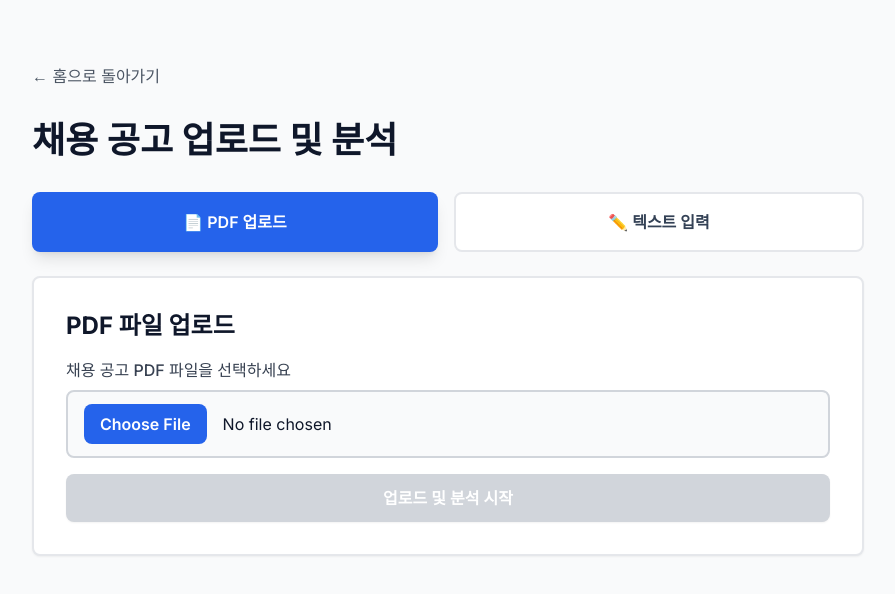
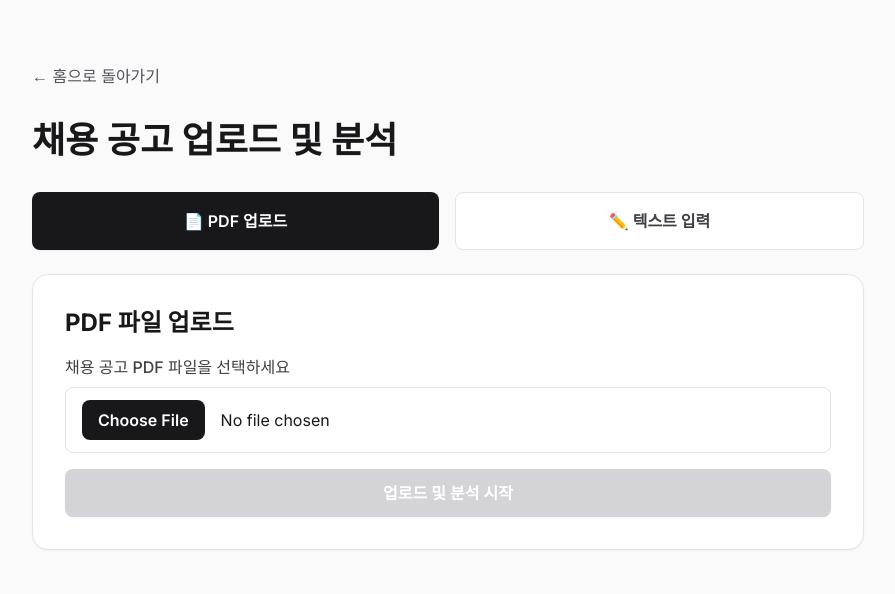
Before and after one commit to SunWoo1213/AIService2_6, a Next.js app: page /job-postings/upload in a window 1280 px wide. Shown: the top 594 px of the page, without its empty margins (192-1087 px from the left). Built offline with nearby package versions, Linux system fonts and the light colour scheme; no server answers; sample sign-in values are in the browser's storage.

Commit message:
refactor: 채용공고 업로드 페이지 모던 SaaS 스타일로 업데이트

```diff
--- a/app/job-postings/upload/page.tsx
+++ b/app/job-postings/upload/page.tsx
@@ -108,18 +108,18 @@ export default function UploadJobPostingPage() {
   };
 
   return (
-    <div className="min-h-screen bg-gray-50">
-      <div className="max-w-4xl mx-auto px-8 py-16">
+    <div className="min-h-screen bg-zinc-50">
+      <div className="max-w-4xl mx-auto px-8 py-16 animate-fade-in">
         <div className="mb-8">
           <button
             onClick={() => router.push('/')}
-            className="text-gray-600 hover:text-gray-900 transition-colors"
+            className="text-zinc-600 hover:text-zinc-900 transition-colors"
           >
             ← 홈으로 돌아가기
           </button>
         </div>
 
-        <h1 className="text-4xl font-bold mb-8 text-slate-900">채용 공고 업로드 및 분석</h1>
+        <h1 className="text-4xl font-bold mb-8 text-zinc-900">채용 공고 업로드 및 분석</h1>
 
         {/* 입력 방식 선택 탭 */}
         <div className="mb-8">
@@ -131,8 +131,8 @@ export default function UploadJobPostingPage() {
               }}
               className={`flex-1 px-6 py-4 rounded-lg font-semibold transition-all ${
                 inputMode === 'pdf'
-                  ? 'bg-blue-600 text-white shadow-lg'
-                  : 'bg-white text-slate-700 border-2 border-gray-200 hover:border-blue-400 hover:bg-blue-50'
+                  ? 'bg-zinc-900 text-white shadow-sm'
+                  : 'bg-white text-zinc-700 border border-zinc-200 hover:bg-zinc-50'
               }`}
             >
               📄 PDF 업로드
@@ -144,8 +144,8 @@ export default function UploadJobPostingPage() {
               }}
               className={`flex-1 px-6 py-4 rounded-lg font-semibold transition-all ${
                 inputMode === 'text'
-                  ? 'bg-blue-600 text-white shadow-lg'
-                  : 'bg-white text-slate-700 border-2 border-gray-200 hover:border-blue-400 hover:bg-blue-50'
+                  ? 'bg-zinc-900 text-white shadow-sm'
+                  : 'bg-white text-zinc-700 border border-zinc-200 hover:bg-zinc-50'
               }`}
             >
               ✏️ 텍스트 입력
@@ -154,18 +154,18 @@ export default function UploadJobPostingPage() {
 
           {/* PDF 업로드 모드 */}
           {inputMode === 'pdf' && (
-            <div className="p-8 bg-white rounded-lg border-2 border-gray-200 shadow-sm">
-              <h2 className="text-2xl font-bold mb-4 text-slate-900">PDF 파일 업로드</h2>
+            <div className="p-8 bg-white rounded-2xl border border-zinc-200 shadow-sm">
+              <h2 className="text-2xl font-bold mb-4 text-zinc-900">PDF 파일 업로드</h2>
 
               <div className="mb-4">
-                <label className="block mb-2 text-gray-700 font-medium">
+                <label className="block mb-2 text-zinc-700 font-medium">
                   채용 공고 PDF 파일을 선택하세요
                 </label>
                 <input
                   type="file"
                   accept="application/pdf"
                   onChange={handleFileChange}
-                  className="w-full px-4 py-3 bg-gray-50 border-2 border-gray-300 rounded-lg text-slate-900 file:mr-4 file:py-2 file:px-4 file:rounded-lg file:border-0 file:bg-blue-600 file:text-white hover:file:bg-blue-700 file:font-semibold hover:border-blue-400 transition-colors"
+                  className="w-full px-4 py-3 bg-white border border-zinc-200 rounded-lg text-zinc-900 file:mr-4 file:py-2 file:px-4 file:rounded-lg file:border-0 file:bg-zinc-900 file:text-white hover:file:bg-zinc-800 file:font-semibold hover:border-zinc-300 transition-all"
                   disabled={isUploading}
                 />
               </div>
@@ -173,15 +173,15 @@ export default function UploadJobPostingPage() {
               {file && (
                 <div className="mb-4 p-4 bg-blue-50 rounded-lg border border-blue-200">
                   <p className="text-sm text-blue-700 font-medium">선택된 파일:</p>
-                  <p className="font-semibold text-slate-900">{file.name}</p>
-                  <p className="text-sm text-gray-600">
+                  <p className="font-semibold text-zinc-900">{file.name}</p>
+                  <p className="text-sm text-zinc-600">
                     크기: {(file.size / 1024 / 1024).toFixed(2)} MB
                   </p>
                 </div>
               )}
 
               {error && (
-                <div className="mb-4 p-4 bg-red-50 border-2 border-red-300 rounded-lg">
+                <div className="mb-4 p-4 bg-red-50 border border-red-200 rounded-lg">
                   <p className="text-red-700 font-medium">{error}</p>
                 </div>
               )}
@@ -189,7 +189,7 @@ export default function UploadJobPostingPage() {
               <button
                 onClick={handleUpload}
                 disabled={!file || isUploading}
-                className="w-full px-6 py-3 bg-blue-600 hover:bg-blue-700 disabled:bg-gray-300 disabled:cursor-not-allowed text-white rounded-lg transition-colors font-semibold shadow-sm"
+                className="w-full px-6 py-3 bg-zinc-900 hover:bg-zinc-800 disabled:bg-zinc-300 disabled:cursor-not-allowed text-white rounded-lg transition-all font-semibold shadow-sm active:scale-95"
               >
                 {isUploading ? '업로드 중...' : '업로드 및 분석 시작'}
               </button>
@@ -198,27 +198,27 @@ export default function UploadJobPostingPage() {
 
           {/* 텍스트 입력 모드 */}
           {inputMode === 'text' && (
-            <div className="p-8 bg-white rounded-lg border-2 border-gray-200 shadow-sm">
-              <h2 className="text-2xl font-bold mb-4 text-slate-900">채용 공고 텍스트 입력</h2>
+            <div className="p-8 bg-white rounded-2xl border border-zinc-200 shadow-sm">
+              <h2 className="text-2xl font-bold mb-4 text-zinc-900">채용 공고 텍스트 입력</h2>
 
               <div className="mb-4">
-                <label className="block mb-2 text-gray-700 font-medium">
+                <label className="block mb-2 text-zinc-700 font-medium">
                   채용 공고 내용을 직접 입력하거나 복사해서 붙여넣으세요
                 </label>
                 <textarea
                   value={manualText}
                   onChange={(e) => setManualText(e.target.value)}
                   placeholder="예시:&#10;[채용공고]&#10;회사명: OO기업&#10;포지션: 백엔드 개발자&#10;주요 업무:&#10;- Node.js 기반 API 개발&#10;- 데이터베이스 설계 및 최적화&#10;&#10;자격 요건:&#10;- Node.js, TypeScript 경험 3년 이상&#10;- PostgreSQL, MongoDB 사용 경험&#10;..."
-                  className="w-full h-96 px-4 py-3 bg-gray-50 border-2 border-gray-300 rounded-lg text-slate-900 resize-none focus:border-blue-500 focus:ring-2 focus:ring-blue-200 focus:outline-none hover:border-blue-400 transition-colors placeholder:text-gray-400"
+                  className="w-full h-96 px-4 py-3 bg-white border border-zinc-200 rounded-lg text-zinc-900 resize-none focus:border-zinc-900 focus:ring-2 focus:ring-zinc-900 focus:outline-none hover:border-zinc-300 transition-all placeholder:text-zinc-400"
                   disabled={isUploading}
                 />
-                <p className="mt-2 text-sm text-gray-600">
+                <p className="mt-2 text-sm text-zinc-600">
                   {manualText.length} 글자 입력됨
                 </p>
               </div>
 
               {error && (
-                <div className="mb-4 p-4 bg-red-50 border-2 border-red-300 rounded-lg">
+                <div className="mb-4 p-4 bg-red-50 border border-red-200 rounded-lg">
                   <p className="text-red-700 font-medium">{error}</p>
                 </div>
               )}
@@ -226,7 +226,7 @@ export default function UploadJobPostingPage() {
               <button
                 onClick={handleTextSubmit}
                 disabled={!manualText.trim() || isUploading}
-                className="w-full px-6 py-3 bg-blue-600 hover:bg-blue-700 disabled:bg-gray-300 disabled:cursor-not-allowed text-white rounded-lg transition-colors font-semibold shadow-sm"
+                className="w-full px-6 py-3 bg-zinc-900 hover:bg-zinc-800 disabled:bg-zinc-300 disabled:cursor-not-allowed text-white rounded-lg transition-all font-semibold shadow-sm active:scale-95"
               >
                 {isUploading ? '등록 중...' : '등록 및 분석 시작'}
               </button>
@@ -236,10 +236,10 @@ export default function UploadJobPostingPage() {
 
         {/* 추출된 텍스트 */}
         {extractedText && (
-          <div className="mb-8 p-8 bg-white rounded-lg border-2 border-gray-200 shadow-sm">
-            <h2 className="text-2xl font-bold mb-4 text-slate-900">2. 추출된 텍스트</h2>
-            <div className="p-4 bg-slate-50 rounded-lg max-h-96 overflow-y-auto border border-slate-200">
-              <pre className="whitespace-pre-wrap text-sm text-slate-700 leading-relaxed">
+          <div className="mb-8 p-8 bg-white rounded-2xl border border-zinc-200 shadow-sm">
+            <h2 className="text-2xl font-bold mb-4 text-zinc-900">2. 추출된 텍스트</h2>
+            <div className="p-4 bg-zinc-50 rounded-lg max-h-96 overflow-y-auto border border-zinc-200">
+              <pre className="whitespace-pre-wrap text-sm text-zinc-700 leading-relaxed">
                 {extractedText}
               </pre>
             </div>
@@ -248,28 +248,28 @@ export default function UploadJobPostingPage() {
 
         {/* AI 분석 중 */}
         {isAnalyzing && (
-          <div className="mb-8 p-8 bg-white rounded-lg border-2 border-gray-200 shadow-sm text-center">
-            <div className="inline-block animate-spin rounded-full h-12 w-12 border-b-2 border-blue-600 mb-4" />
-            <p className="text-gray-700 font-medium">AI가 공고를 분석하는 중입니다...</p>
+          <div className="mb-8 p-8 bg-white rounded-2xl border border-zinc-200 shadow-sm text-center">
+            <div className="inline-block animate-spin rounded-full h-12 w-12 border-b-2 border-zinc-900 mb-4" />
+            <p className="text-zinc-700 font-medium">AI가 공고를 분석하는 중입니다...</p>
           </div>
         )}
 
         {/* 분석 결과 */}
         {analysis && (
           <div className="mb-8">
-            <h2 className="text-2xl font-bold mb-4 text-slate-900">3. AI 분석 결과</h2>
+            <h2 className="text-2xl font-bold mb-4 text-zinc-900">3. AI 분석 결과</h2>
             <JobPostingAnalysis analysisJson={analysis} />
 
             <div className="mt-8 flex gap-4">
               <button
                 onClick={() => router.push(`/cover-letters/create?jobPostingId=${jobPostingId}`)}
-                className="flex-1 px-6 py-3 bg-blue-600 hover:bg-blue-700 text-white rounded-lg transition-colors font-semibold shadow-sm"
+                className="flex-1 px-6 py-3 bg-zinc-900 hover:bg-zinc-800 text-white rounded-lg transition-all font-semibold shadow-sm active:scale-95"
               >
                 이 공고로 자소서 작성하기
               </button>
               <button
                 onClick={() => router.push('/')}
-                className="px-6 py-3 bg-white hover:bg-gray-50 text-slate-700 rounded-lg transition-colors border-2 border-gray-300 font-medium"
+                className="px-6 py-3 bg-white hover:bg-zinc-50 text-zinc-700 rounded-lg transition-all border border-zinc-200 font-medium shadow-sm"
               >
                 다른 공고 업로드
               </button>
```
Also changed, not shown: components/JobPostingAnalysis.tsx (+10 -10 lines).
